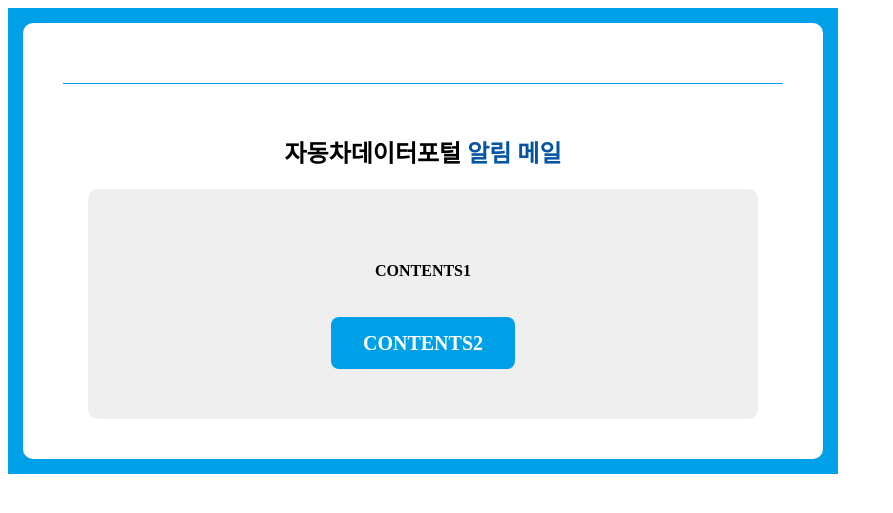
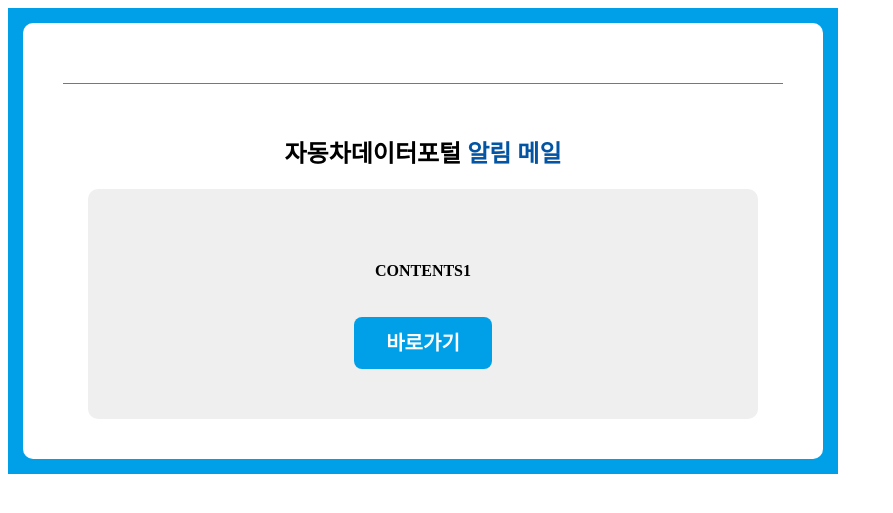
Before and after one commit to mobigen/AP_API_Router, a Python web app: template API-SERVICE/conf/sitemng/template/notyEmail.html in a window 1280 px wide. Shown: the top 513 px of the page, without its empty margins (0-893 px from the left). Run offline with Jinja, Linux system fonts and the light colour scheme; the template is opened without the code that fills it, so the values that code supplies are empty.

Commit message:
[AIPLATFORM-2129] feat: html 링크 수정

```diff
--- a/API-SERVICE/conf/sitemng/template/notyEmail.html
+++ b/API-SERVICE/conf/sitemng/template/notyEmail.html
@@ -23,7 +23,9 @@
                     <td>
                         <div style="line-height: 2;padding: 50px 20px;background-color: #EFEFEF;border-radius: 10px;font-weight: bold;text-align: center;">
                             <p>CONTENTS1</p>
-                            <p style="display: flex; justify-content: center; align-items: center;margin: 30px 30px 0;"><span style="line-height: 28px;white-space: normal; word-break: break-all; padding:12px 32px;background-color: #00A0E9; color: #fff;border-radius: 8px;text-decoration: none;font-size: 20px;">CONTENTS2</span></p>
+                            <p style="display: flex; justify-content: center; align-items: center;margin: 30px 30px 0;">
+                                <a href="CONTENTS2" style="line-height: 28px;white-space: normal; word-break: break-all; padding:12px 32px;background-color: #00A0E9; color: #fff;border-radius: 8px;text-decoration: none;font-size: 20px;">바로가기</a>
+                            </p>
                         </div>
                     </td>
                 </tr>
```
